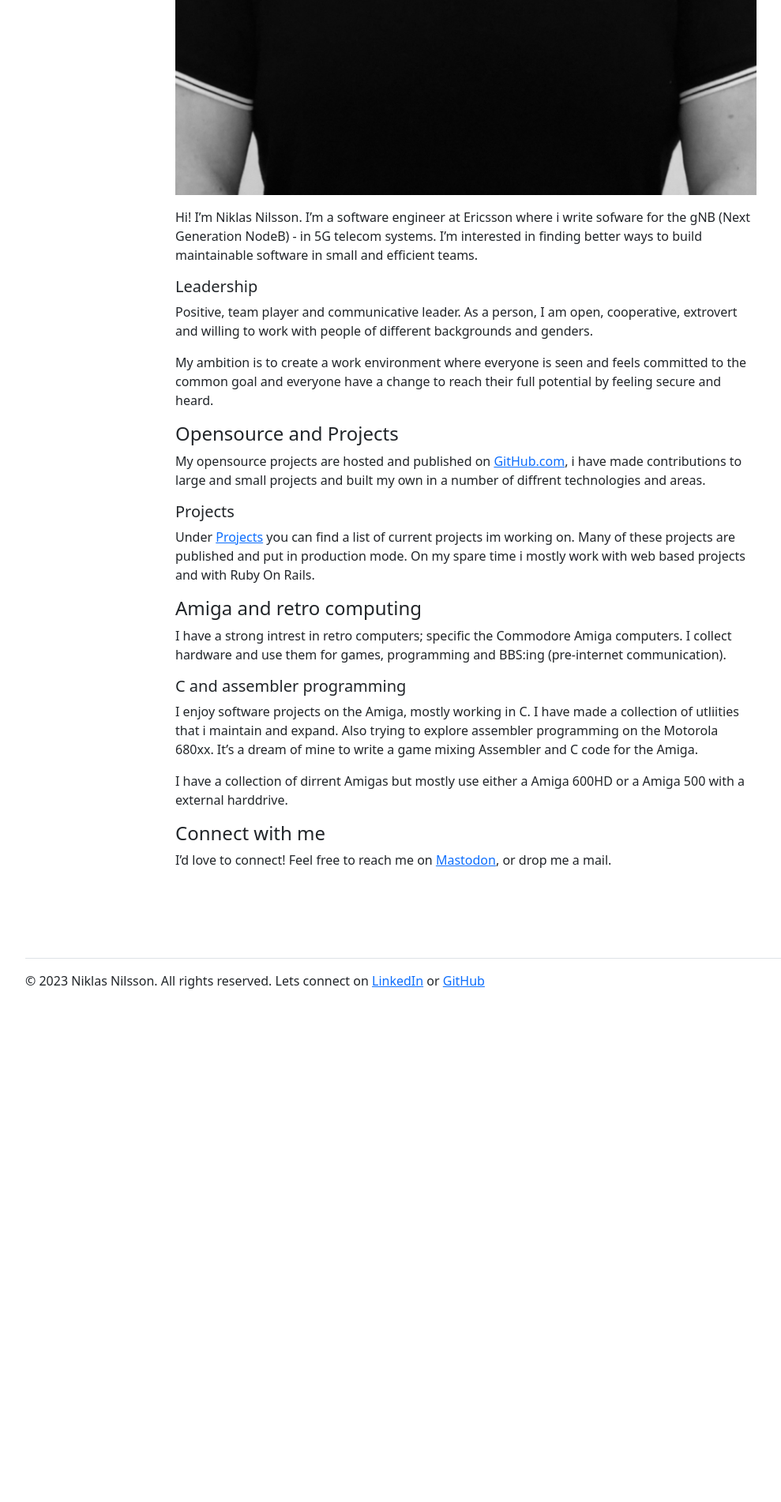
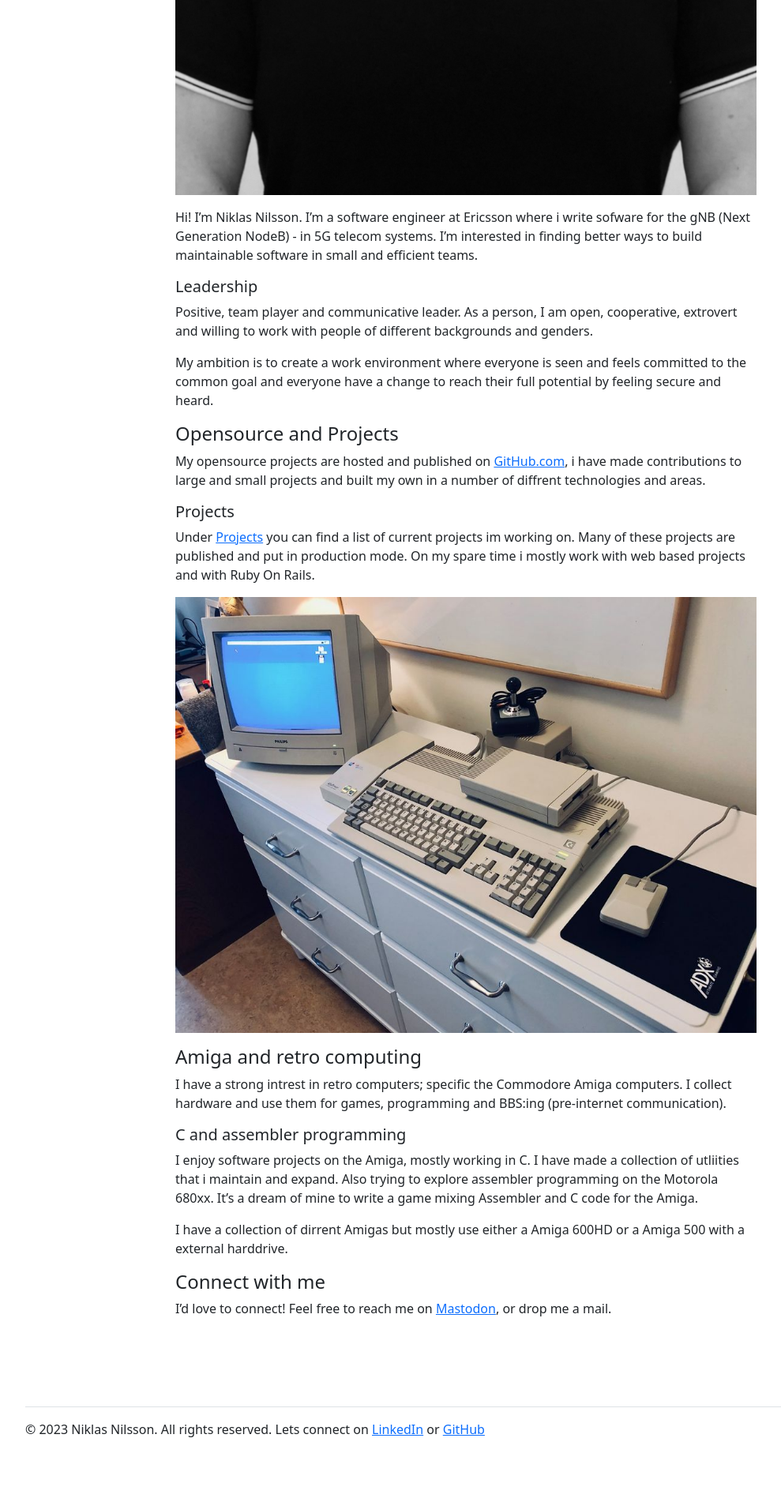
Before and after one commit to niklasnson/0x68k.github.io, a Jekyll site: the page built from about.markdown, in a window 1280 px wide. Shown: the part 889-2791 px from the top of the page at 79% size, without its empty margins (50-1039 px from the left). Built offline with Jekyll 4.4.1, drawn with Linux system fonts in a browser that asks for light colours; before the commit the page ends 2223 px from its top, so only the background shows below that.

Commit message:
Adding photo of Amiga

```diff
--- a/about.markdown
+++ b/about.markdown
@@ -19,6 +19,8 @@ My opensource projects are hosted and published on [GitHub.com](https://github.c
 ##### Projects
 Under [Projects](/projects) you can find a list of current projects im working on. Many of these projects are published and put in production mode. On my spare time i mostly work with web based projects and with Ruby On Rails.
 
+<img class="img-fluid" src="/img/90250796_10157024841761723_6919638784296353792_n.jpg">
+
 #### Amiga and retro computing
 I have a strong intrest in retro computers; specific the Commodore Amiga computers. I collect hardware and use them for games, programming and BBS:ing (pre-internet communication).
 
```
